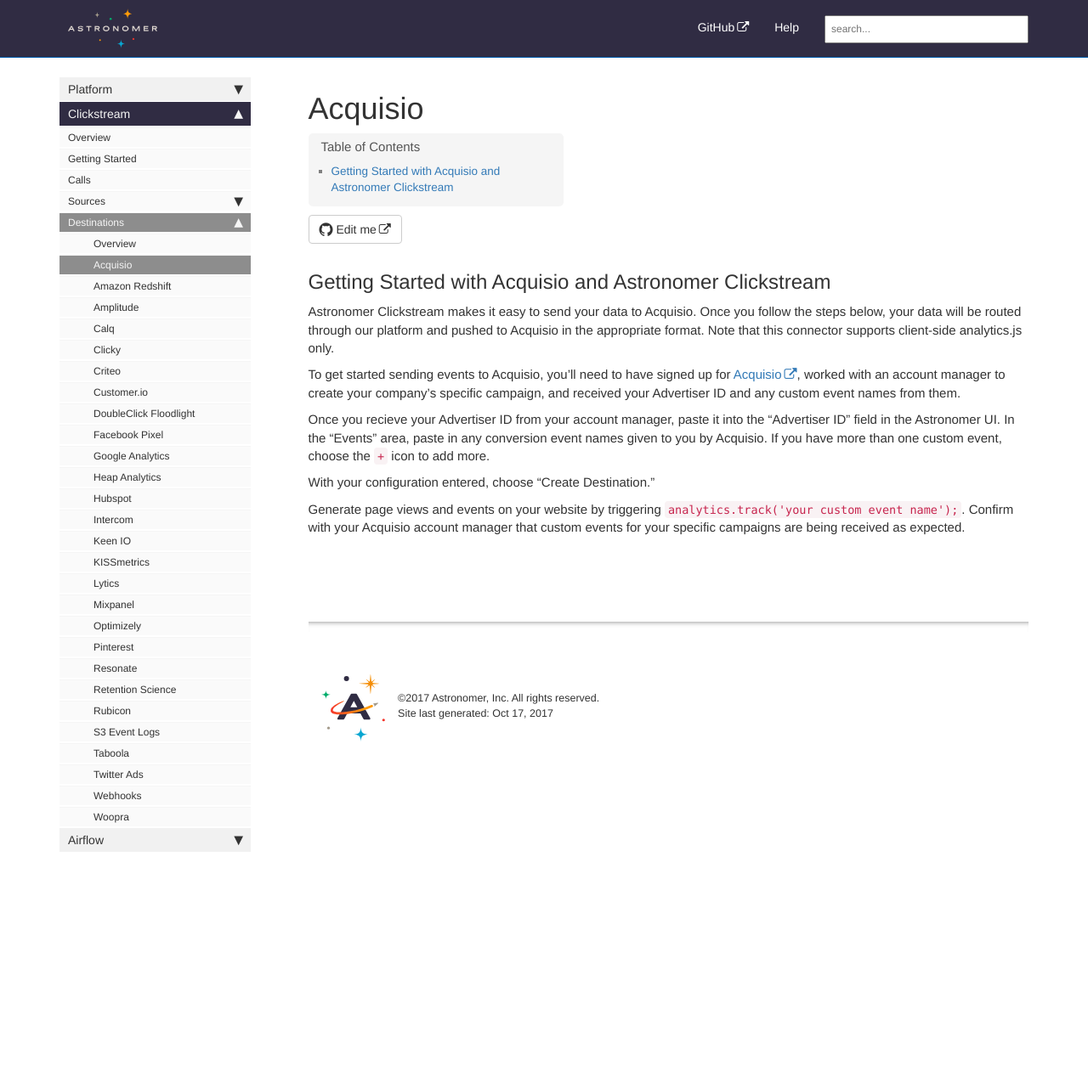
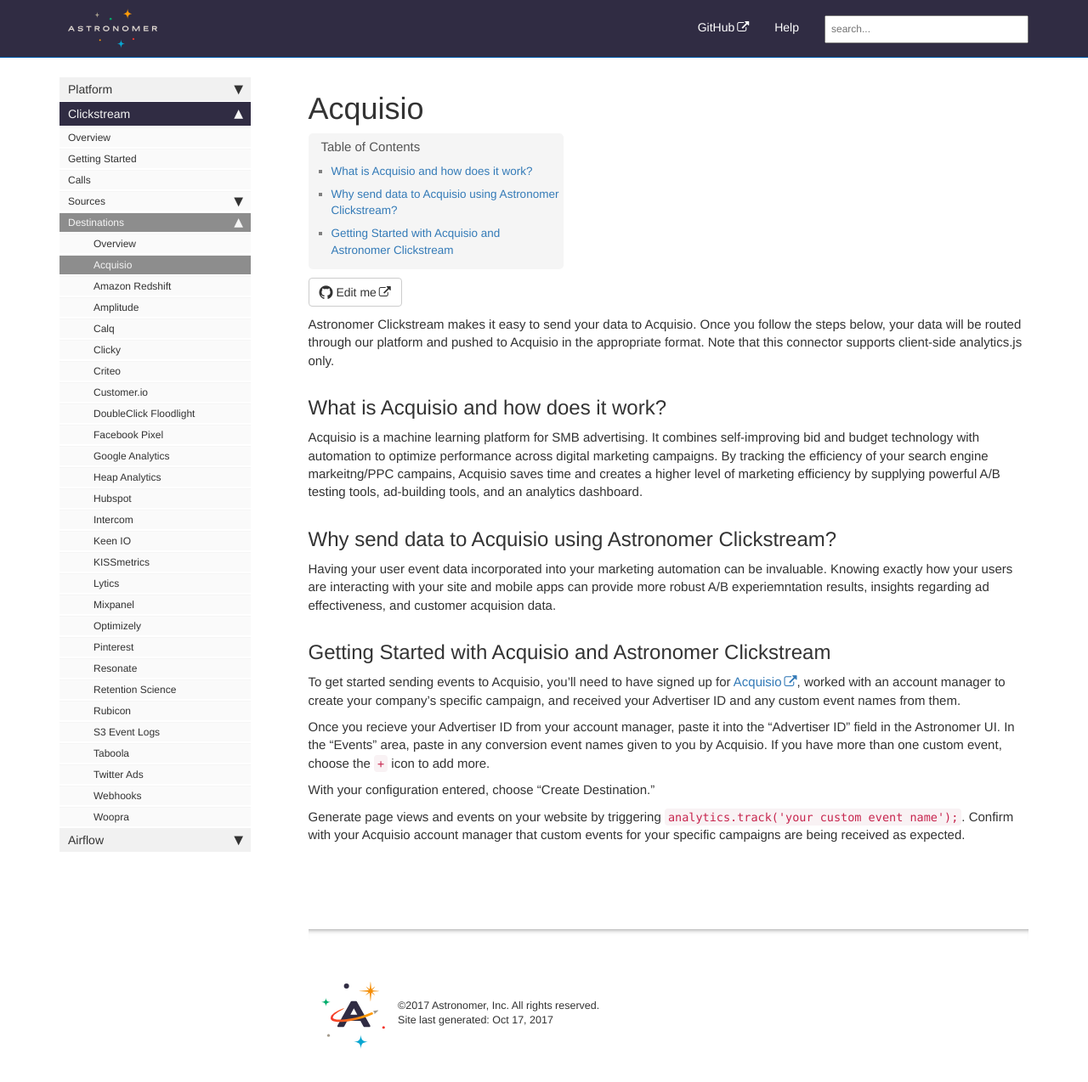
Before and after one commit to petedejoy/documentation, a Jekyll site: the page built from v2/clickstream/destinations/acquisio.md, in a window 1280 px wide and 1291 px high. Shown: the top 1274 px of the window at 85% size. Built offline with Jekyll 4.4.1, drawn with Linux system fonts in a browser that asks for light colours; nearby versions of some CDN libraries; comment, search, counter and statistics services are not loaded.

Commit message:
Acquisio Update #8

```diff
--- a/v2/clickstream/destinations/acquisio.md
+++ b/v2/clickstream/destinations/acquisio.md
@@ -2,9 +2,18 @@
 title: Acquisio
 sidebar: platform_sidebar
 ---
-## Getting Started with Acquisio and Astronomer Clickstream
 
 Astronomer Clickstream makes it easy to send your data to Acquisio. Once you follow the steps below, your data will be routed through our platform and pushed to Acquisio in the appropriate format. Note that this connector supports client-side analytics.js only.
+
+## What is Acquisio and how does it work?
+
+Acquisio is a machine learning platform for SMB advertising. It combines self-improving bid and budget technology with automation to optimize performance across digital marketing campaigns. By tracking the efficiency of your search engine markeitng/PPC campains, Acquisio saves time and creates a higher level of marketing efficiency by supplying powerful A/B testing tools, ad-building tools, and an analytics dashboard.
+
+## Why send data to Acquisio using Astronomer Clickstream?
+
+Having your user event data incorporated into your marketing automation can be invaluable. Knowing exactly how your users are interacting with your site and mobile apps can provide more robust A/B experiemntation results, insights regarding ad effectiveness, and customer acquision data.
+
+## Getting Started with Acquisio and Astronomer Clickstream
 
 To get started sending events to Acquisio, you'll need to have signed up for [Acquisio](http://www.acquisio.com/), worked with an account manager to create your company's specific campaign, and received your Advertiser ID and any custom event names from them.
 
```
